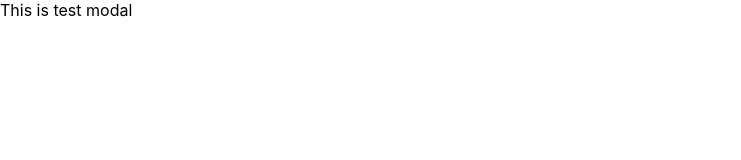
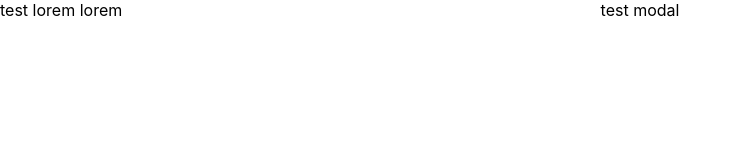
Before and after one commit to pesto-students/deep-dive-nishammahsin, a React (Create React App) app in the folder react-exercises/modal-react/: page / in a window 1280 px wide. Shown: the top 160 px of the page, without its empty margins (0-741 px from the left). Built offline with nearby package versions, Linux system fonts and the light colour scheme.

Commit message:
make modal centered
always make the modal centered

```diff
--- a/react-exercises/modal-react/src/App.js
+++ b/react-exercises/modal-react/src/App.js
@@ -5,6 +5,8 @@ import { Modal } from "./Components/Modal";
 function App() {
   return (
     <div className="App">
+     test
+     lorem lorem
       <Modal></Modal>
     </div>
   );
--- a/react-exercises/modal-react/src/Components/Modal/index.js
+++ b/react-exercises/modal-react/src/Components/Modal/index.js
@@ -1,10 +1,13 @@
 import React from 'react'
 import PropTypes from 'prop-types'
+import './styles.scss'
 
 const Modal = () => {
     return (
-        <div>
-            This is test modal
+        <div className="modal-wrap">
+            <div className="modal">
+                test modal
+            </div>
         </div>
     )
 }
--- /dev/null
+++ b/react-exercises/modal-react/src/Components/Modal/styles.scss
@@ -0,0 +1,14 @@
+.modal-wrap {
+  position: fixed;
+  top: 0;
+  right: 0;
+  bottom: 0;
+  left: 0;
+  z-index: 1000;
+  text-align: center;
+  .modal {
+    margin: 0 auto;
+    width: auto;
+    display: inline-block;
+  }
+}
```
